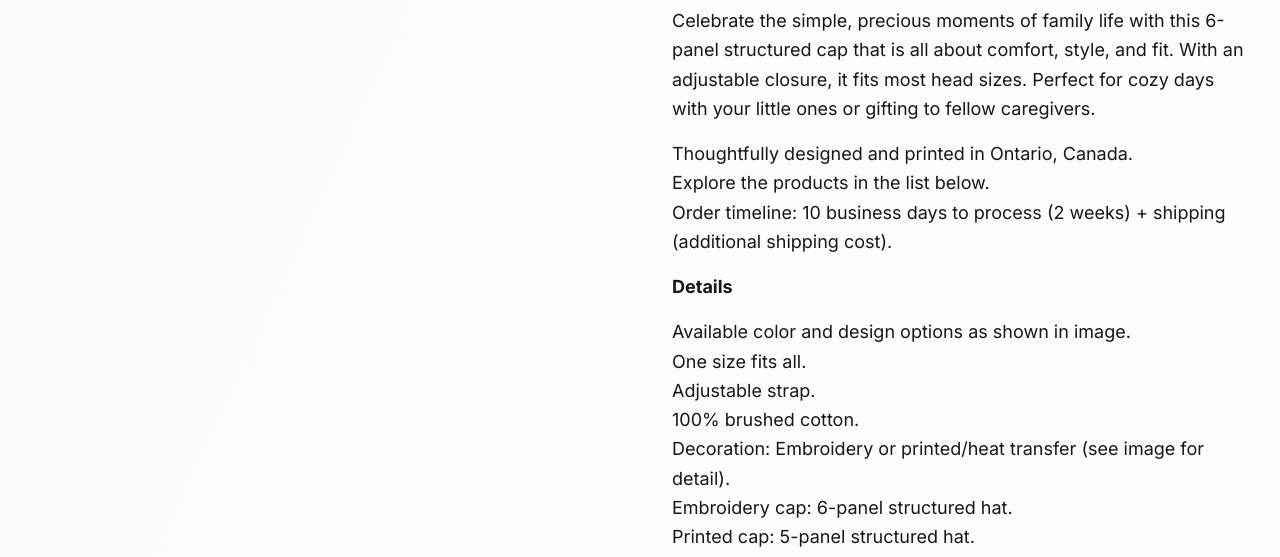
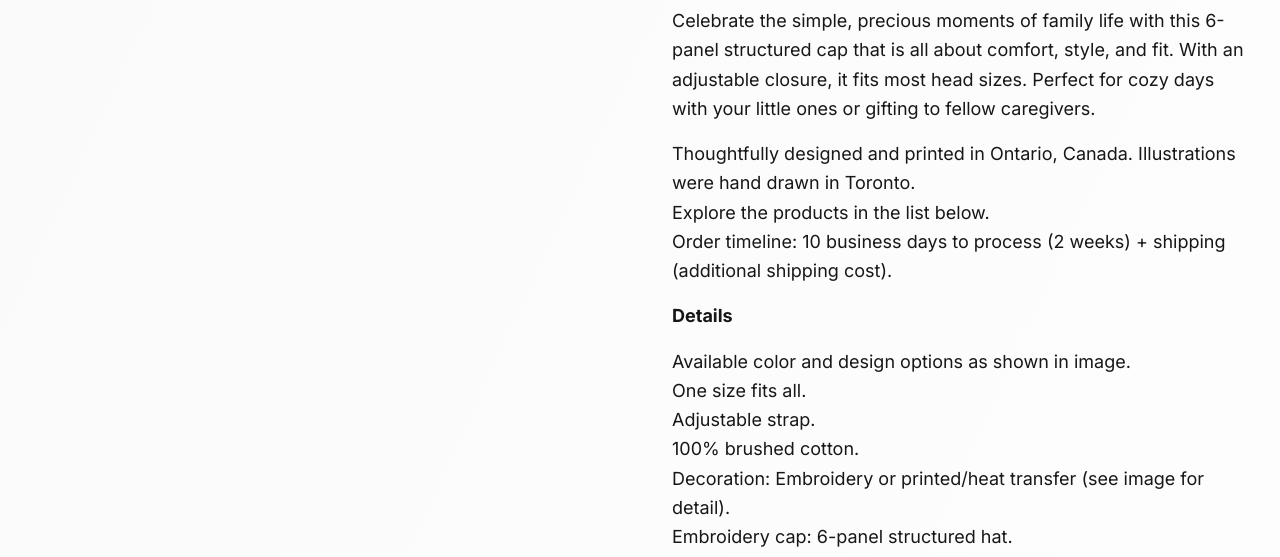
Before and after one commit to katisunray/katisunray.github.io, an Eleventy site: page src/content/products/caps.md in a window 1280 px wide. Shown: the part 217-774 px from the top of the page. Built offline with nearby package versions, Linux system fonts and the light colour scheme; Eleventy itself is replaced by a stand-in of ours; files that its build step writes are made by us from their sources.

Commit message:
Update caps.md

```diff
--- a/src/content/products/caps.md
+++ b/src/content/products/caps.md
@@ -81,7 +81,7 @@ collection_sets:
 
 Celebrate the simple, precious moments of family life with this 6-panel structured cap that is all about comfort, style, and fit. With an adjustable closure, it fits most head sizes. Perfect for cozy days with your little ones or gifting to fellow caregivers.
 
-- Thoughtfully designed and printed in Ontario, Canada.
+- Thoughtfully designed and printed in Ontario, Canada. Illustrations were hand drawn in Toronto.
 - Explore the products in the list below.
 - Order timeline: 10 business days to process (2 weeks) + shipping (additional shipping cost).
 
```
